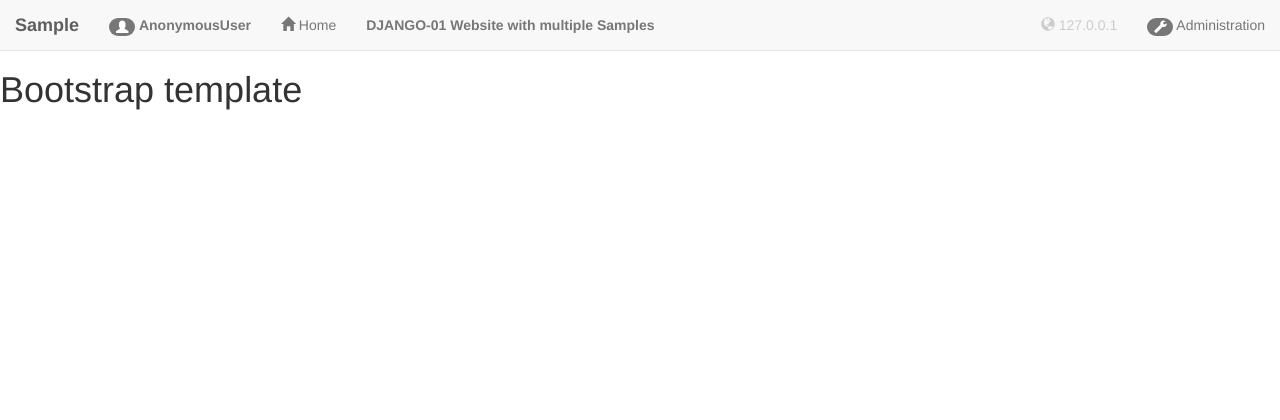
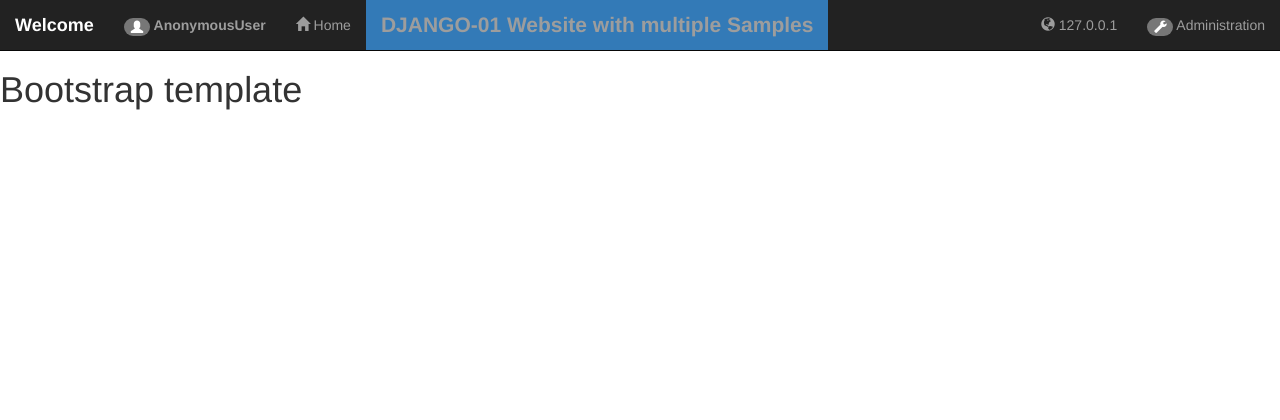
Before and after one commit to rajadg/Python, a Django app: page /bootstrap_template in a window 1280 px wide. Shown: the top 420 px of the page. Run offline with Django 3.2, Linux system fonts and the light colour scheme; parts of the project's set-up code (start-up, migrations or seed data) failed here and were passed over; some libraries are stand-ins or nearby versions.

Commit message:
django01: align bootstrap template page

```diff
--- a/django01/templates/bootstrap_template.html
+++ b/django01/templates/bootstrap_template.html
@@ -9,30 +9,30 @@
 </head>
 <body>
 	<div>
-		<nav class="navbar navbar-default navbar-fixed-top">
+		<nav class="navbar navbar-success navbar-inverse navbar-fixed-top">
 			<div class="container-fluid">
 				<div class="navbar-header">
 					<a class="navbar-brand" href="#"> <b class=" disabled">
-							Sample</b></a>
+							Welcome </b></a>
 				</div>
 				<ul class="nav navbar-nav">
 					<li><a href="/"><span
 							class="badge glyphicon glyphicon-user"> </span> <b
 							class=" disabled"> {{request.user}}</b></a></li>
-					<li><a href="/"><span
+					<li><a href="/" class="text-primary"><span
 							class="glyphicon glyphicon-home"> </span> Home </a></li>
 				</ul>
-				<ul class="nav navbar-nav navbar-centre green">
-					<li><a class="disabled"><b>DJANGO-01 Website with
+				<ul class="nav navbar-nav navbar-centre bg-primary text-default">
+					<li><a class="lead" style="height: 30px"><b>DJANGO-01 Website with
 								multiple Samples</b></a></li>
 				</ul>
 				<ul class="nav navbar-nav navbar-right">
-					<li class="disabled"><a href="#"> <span
+					<li class="text-success"><a href="#"> <span
 							class="glyphicon glyphicon-globe"> </span>
 							{{request.META.REMOTE_ADDR}}
 					</a></li>
 					<li><a href="/admin"><span
-							class="badge badge-default glyphicon glyphicon-wrench"> </span>
+							class="badge badge-default glyphicon glyphicon-wrench bg-primary"> </span>
 							Administration</a></li>
 				</ul>
 			</div>
```
Also changed, not shown: django01/db.sqlite3.
